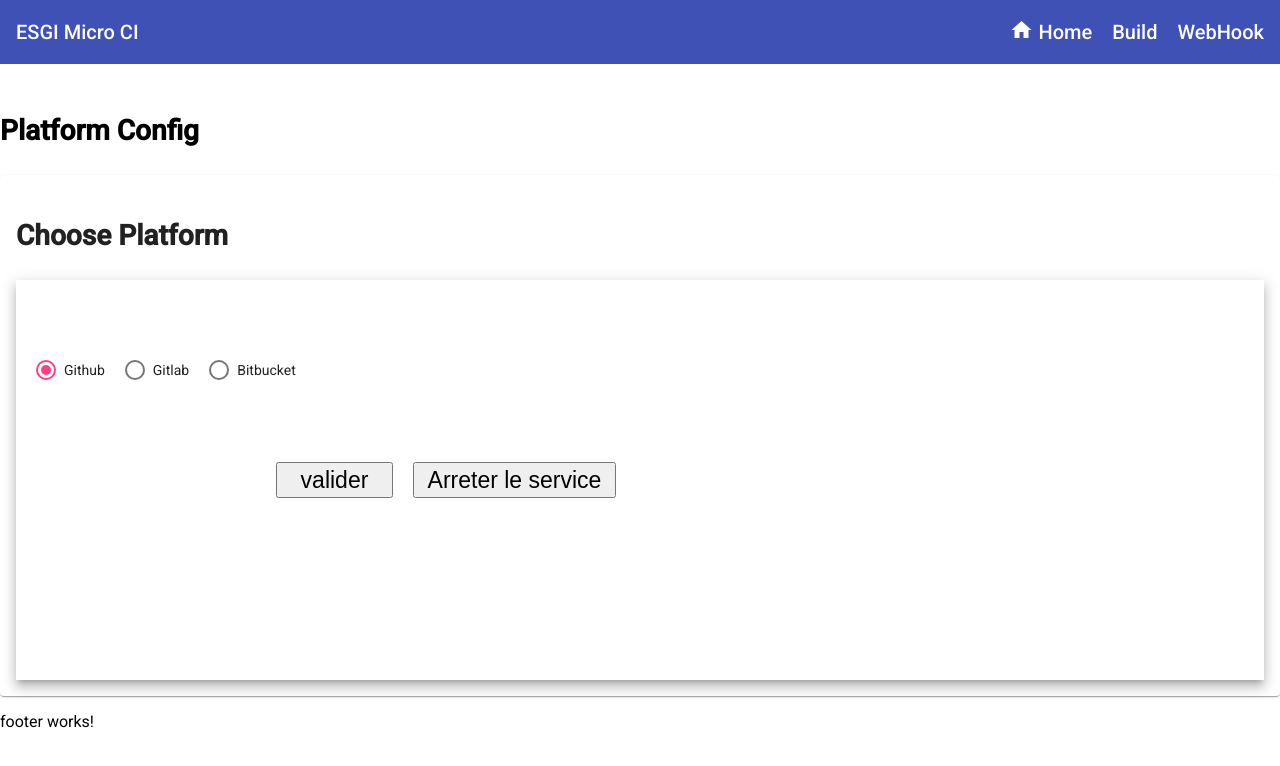
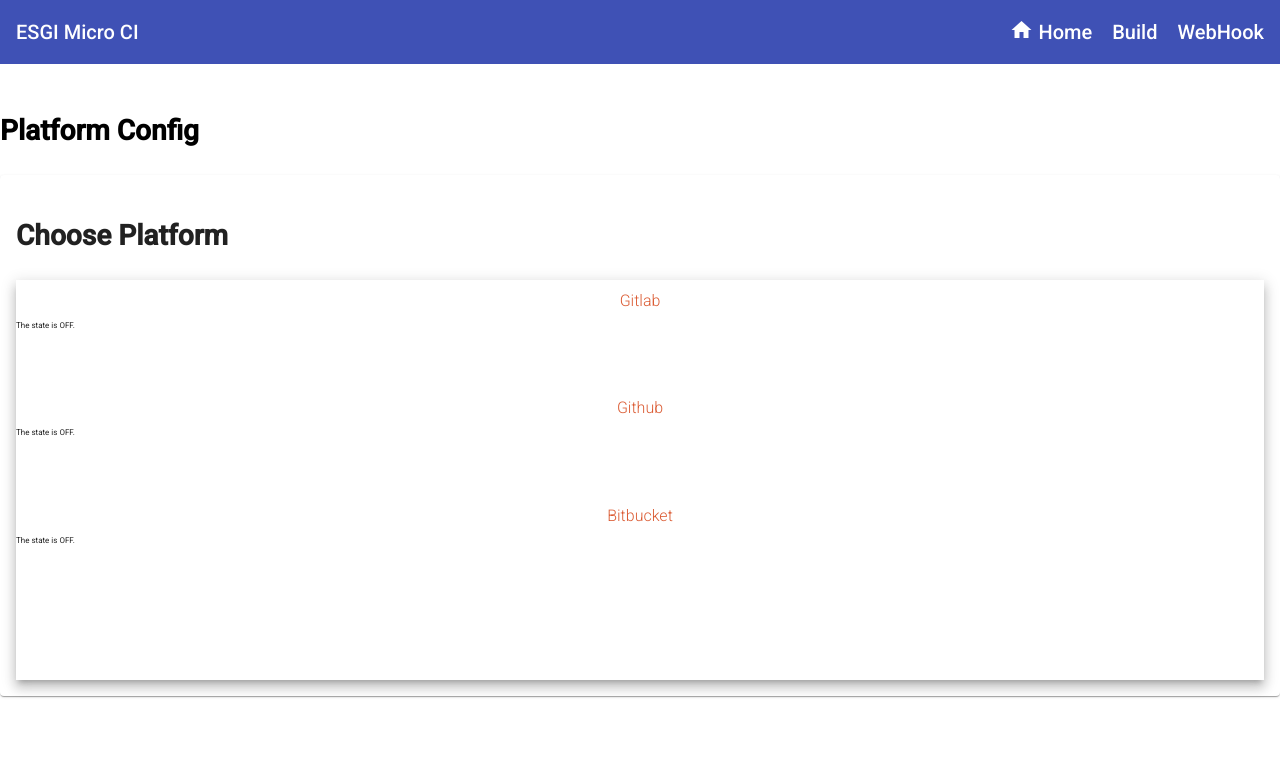
Before and after one commit to esgi-microservices-al1/micro-ci-front, an Angular app: page /webhook in a window 1280 px wide. Shown: the top 766 px of the page. Built offline with nearby package versions, Linux system fonts and the light colour scheme.

Commit message:
choisir plateforme

```diff
--- a/angular.json
+++ b/angular.json
@@ -45,8 +45,9 @@
               "sourceMap": false,
               "extractCss": true,
               "namedChunks": false,
-              "extractLicenses": false,
-              "vendorChunk": true,
+              "extractLicenses": true,
+              "aot": true,
+              "vendorChunk": false,
               "buildOptimizer": true,
               "budgets": [
                 {
--- a/src/app/webhook/components/liste-platform/liste-platform.component.html
+++ b/src/app/webhook/components/liste-platform/liste-platform.component.html
@@ -8,24 +8,43 @@
   <mat-card-content>
 
     <div class="mat-elevation-z8 mails-add">
-      <div class="container">
 
+      <h1>Gitlab</h1>
 
-        <section class="example-section">
-          <mat-radio-group [(ngModel)]="labelPosition">
-            <mat-radio-button class="example-margin" value="after">Github</mat-radio-button>
-            <mat-radio-button class="example-margin" value="mid">Gitlab</mat-radio-button>
-            <mat-radio-button class="example-margin" value="before">Bitbucket</mat-radio-button>
-          </mat-radio-group>
-        </section>
+      <p>The state is {{checked ? 'ON' : 'OFF'}}.</p>
 
-      </div>
+ <input type="checkbox" id="toggle-button-checkbox"
+      (change)="changed.emit($event.target.checked)">
+    <label (changed)="checked=$event"class="toggle-button-switch1"
+      for="toggle-button-checkbox"></label>
+    <div class="toggle-button-text">
+      <div class="toggle-button-text-on">ON</div>
+      <div class="toggle-button-text-off">OFF</div>
+    </div>
+      <h1>Github</h1>
 
+      <p>The state is {{checked ? 'ON' : 'OFF'}}.</p>
 
-      <button type="button" class="btn"(click)=appliquer() >valider</button>
- <button type="button" class="btn2"(click)=arreter()>Arreter le service</button>
+ <input type="checkbox" id="toggle-button-checkbox"
+      (change)="changed.emit($event.target.checked)">
+    <label (changed)="checked=$event"class="toggle-button-switch2"
+      for="toggle-button-checkbox"></label>
+    <div class="toggle-button-text">
+      <div class="toggle-button-text-on">ON</div>
+      <div class="toggle-button-text-off">OFF</div>
+    </div>
+    <h1>Bitbucket</h1>
 
+    <p>The state is {{checked ? 'ON' : 'OFF'}}.</p>
 
+<input type="checkbox" id="toggle-button-checkbox"
+    (change)="changed.emit($event.target.checked)">
+  <label (changed)="checked=$event"class="toggle-button-switch"
+    for="toggle-button-checkbox"></label>
+  <div class="toggle-button-text">
+    <div class="toggle-button-text-on">ON</div>
+    <div class="toggle-button-text-off">OFF</div>
+  </div>
 
 
 
--- a/src/app/webhook/components/liste-platform/liste-platform.component.scss
+++ b/src/app/webhook/components/liste-platform/liste-platform.component.scss
@@ -14,7 +14,6 @@ mat-form-field {
   bottom: -50px;
 }
 
- /* ******************new******** */
 
 .container {
   padding: 10px;
@@ -53,20 +52,125 @@ mat-form-field {
   margin: 0 10px;
 }
 
-.btn{
-  font-size: 23px;
-  position: absolute;
-  bottom: 198px;
-  right: 887px;
-  height: 36px;
-  width: 117px;
+
+
+.div{
+
+  right: 664px;
+
+}
+h1 {
+  color: #DB5B33;
+  font-weight: 300;
+  text-align: center;
 }
 
-.btn2{
-  font-size: 23px;
-  position: absolute;
-  bottom: 198px;
-  right: 664px;
-  height: 36px;
-  width: 203px;
+toggle-button {
+  margin: 0 auto;
 }
+
+    :host {
+      display: block;
+      position: relative;
+      width: 10px;
+      height: 50px;
+    }
+
+    input[type="checkbox"] {
+      display: none;
+    }
+    input[type=checkbox]:checked ~ .toggle-button-switch {
+      left: 767px;
+  }
+
+    .toggle-button-switch {
+      position: absolute;
+    top: 383px;
+    left: 735px;
+    width: 47px;
+    height: 47px;
+    background-color: #fff;
+    border-radius: 169%;
+    cursor: pointer;
+    z-index: 100;
+    transition: left 0.3s;
+
+    }
+
+    .toggle-button-switch1 {
+      position: absolute;
+    top: 166px;
+    left: 735px;
+    width: 47px;
+    height: 47px;
+    background-color: #fff;
+    border-radius: 169%;
+    cursor: pointer;
+    z-index: 100;
+    transition: left 0.3s;
+
+    }
+
+    .toggle-button-switch2 {
+      position: absolute;
+    top: 275px;
+    left: 735px;
+    width: 47px;
+    height: 47px;
+    background-color: #fff;
+    border-radius: 169%;
+    cursor: pointer;
+    z-index: 100;
+    transition: left 0.3s;
+
+    }
+
+    .toggle-button-text {
+      overflow: hidden;
+      background-color: #fc3164;
+      border-radius: 25px;
+      box-shadow: 2px 2px 5px 0 rgba(50, 50, 50, 0.75);
+      transition: background-color 0.3s;
+      margin-left: 715px;
+      margin-right: 682px;
+    }
+
+
+    .toggle-button-text-on,
+    .toggle-button-text-off {
+      float: left;
+      width: 50%;
+      height: 100%;
+      line-height: 50px;
+      font-family: Lato, sans-serif;
+      font-weight: bold;
+      color: #fff;
+      text-align: center;
+
+    }
+
+
+    input[type="checkbox"]:checked ~ .toggle-button-switch {
+      left: 769px;
+    }
+    input[type="checkbox"]:checked ~ .toggle-button-switch1 {
+      left: 769px;
+    }input[type="checkbox"]:checked ~ .toggle-button-switch2 {
+      left: 769px;
+    }
+
+    input[type="checkbox"]:checked ~ .toggle-button-text {
+      background-color: #3dbf87;
+    }
+
+
+    body {
+      font-family: 'Open Sans';
+      font-weight: 300;
+      background-color: #D6E1E5;
+    }
+
+
+    .mat-card-content {
+      font-size: 8px;
+    }
--- a/src/app/webhook/components/liste-platform/liste-platform.component.ts
+++ b/src/app/webhook/components/liste-platform/liste-platform.component.ts
@@ -1,4 +1,5 @@
-import { Component, OnInit } from '@angular/core';
+
+import { Component, OnInit, Output, EventEmitter} from '@angular/core';
 
 @Component({
   selector: 'ci-liste-platform',
@@ -6,10 +7,10 @@ import { Component, OnInit } from '@angular/core';
   styleUrls: ['./liste-platform.component.scss']
 })
 export class ListePlatformComponent implements OnInit {
-  checked = false;
-  indeterminate = false;
-  labelPosition: 'before' |'mid' |'after' = 'after';
-  disabled = false;
+
+
+  checked: boolean;
+  @Output() changed = new EventEmitter<boolean>();
   constructor() { }
   // ngOnInit () {  }
 
@@ -18,11 +19,10 @@ export class ListePlatformComponent implements OnInit {
   ngOnInit(): void {
   }
 
-  appliquer() {
 
-  }
 
-  arreter() {
+}
 
-  }
+export class AppComponent  {
+
 }
--- a/src/index.html
+++ b/src/index.html
@@ -16,5 +16,6 @@
 
   <body>
     <ci-entrypoint></ci-entrypoint>
+    <app-root>loading</app-root>
   </body>
 </html>
--- a/src/main.ts
+++ b/src/main.ts
@@ -3,10 +3,20 @@ import { platformBrowserDynamic } from '@angular/platform-browser-dynamic';
 
 import { AppModule } from './app/app.module';
 import { environment } from './environments/environment';
+import './polyfills';
+
+
 
 if (environment.production) {
   enableProdMode();
 }
 
-platformBrowserDynamic().bootstrapModule(AppModule)
-  .catch(err => console.error(err));
+platformBrowserDynamic().bootstrapModule(AppModule).then(ref => {
+  // Ensure Angular destroys itself on hot reloads.
+  if (window['ngRef']) {
+    window['ngRef'].destroy();
+  }
+  window['ngRef'] = ref;
+
+  // Otherwise, log the boot error
+}).catch(err => console.error(err));
```
Also changed, not shown: src/app/webhook/webhook.module.ts (+7 -1 lines).
